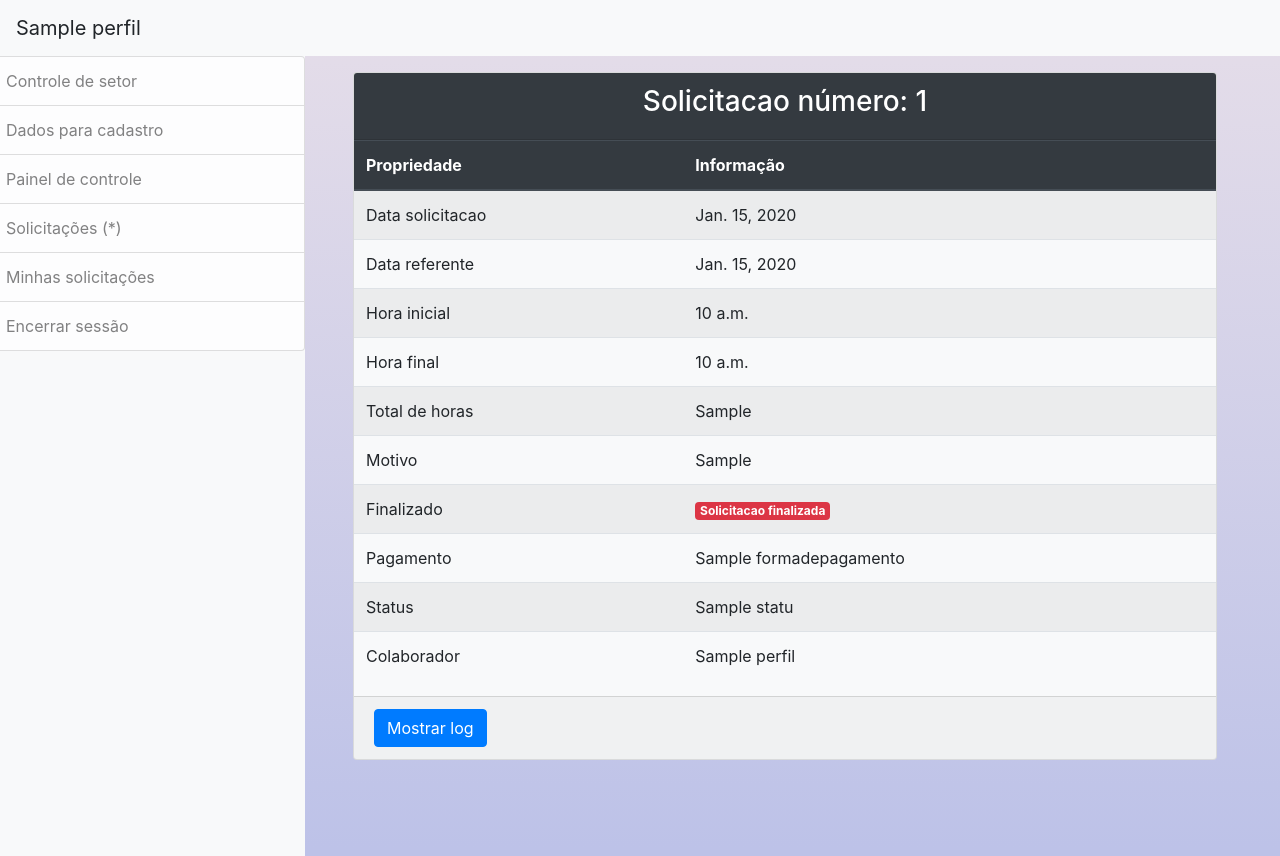
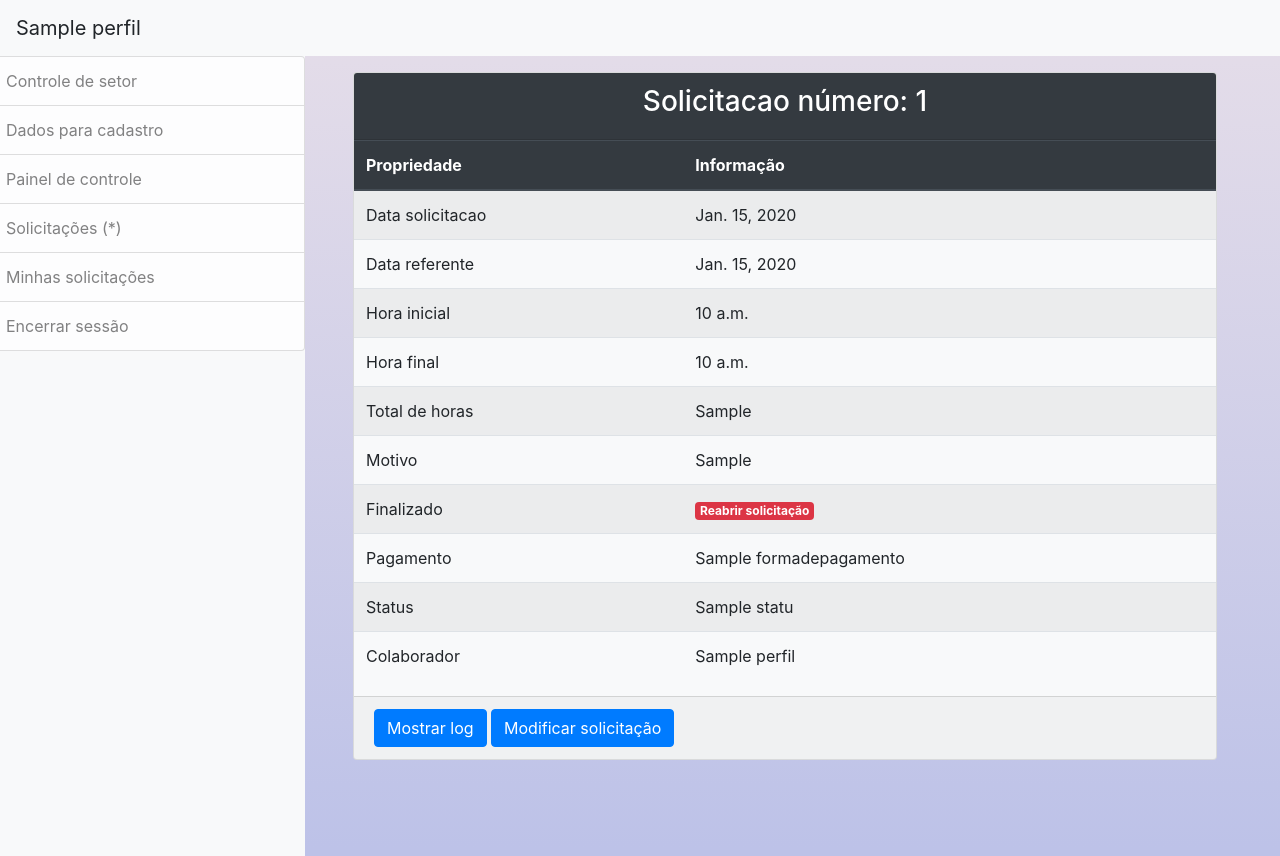
Before and after one commit to PedroHenriqueDevBR/Banco-de-horas, a Django app: page /paineldecontrole/solicitacoes/mostrar/1 in a window 1280 px wide. Run offline with Django 3.2, Linux system fonts and the light colour scheme; a user stored in the database is signed in; tables that the repository leaves empty hold one stand-in row (values such as "Sample post"); some libraries are stand-ins or nearby versions.

Commit message:
Gestor pode reabrir uma solicitaçao, status aprimorado

```diff
--- /dev/null
+++ b/bancodehoras/core/templates/core/componentes/modal-modificar-movimentacao.html
@@ -0,0 +1,45 @@
+<div class="modal fade" id="modal-modifica-log" tabindex="-1" role="dialog" aria-labelledby="modal-modifica-log-title"
+    aria-hidden="true">
+    <div class="modal-dialog modal-dialog-centered" role="document">
+        <div class="modal-content" style="font-size: 11pt;">
+            <div class="modal-header bg-light">
+                <h5 class="modal-title" id="modal-modifica-log-title">Log</h5>
+                <button type="button" class="close" data-dismiss="modal" aria-label="Close">
+                    <span aria-hidden="true">&times;</span>
+                </button>
+            </div>
+            <div class="modal-body">
+                <form action="" method="POST"> {% csrf_token %}
+
+                    <div class="input-group mb-3">
+                        <div class="input-group-prepend">
+                            <label class="input-group-text" for="inputGroupSelect01">Status</label>
+                        </div>
+                        <select class="custom-select" id="inputGroupSelect01" name="id_status">
+                            {% if status %}
+                            {% for statu in status %}
+                            <option value="{{ statu.id }}">{{ statu.nome }}</option>
+                            {% endfor %}
+                            {% endif %}
+                        </select>
+                    </div>
+
+                    <div class="input-group">
+                        <div class="input-group-prepend">
+                            <span class="input-group-text">Descrição</span>
+                        </div>
+                        <textarea class="form-control" name="descricao"
+                            placeholder="Descreva o motivo da alteração"></textarea>
+                    </div>
+
+                    <input type="text" value="{{ solicitacao.id }}" style="display: none;" name="id_movimentacao">
+
+                    <div class="modal-footer bg-light">
+                        <button type="submit" class="btn btn-success">Salvar</button>
+                        <button type="button" class="btn btn-danger" data-dismiss="modal">Fechar</button>
+                    </div>
+                </form>
+            </div>
+        </div>
+    </div>
+</div>
--- /dev/null
+++ b/bancodehoras/core/templates/core/componentes/modal-mostrar-log.html
@@ -0,0 +1,30 @@
+<div class="modal fade" id="modal-log" tabindex="-1" role="dialog" aria-labelledby="modal-log-title" aria-hidden="true">
+    <div class="modal-dialog modal-dialog-centered" role="document">
+        <div class="modal-content" style="font-size: 11pt;">
+            <div class="modal-header bg-light">
+                <h5 class="modal-title" id="modal-log-title">Log</h5>
+                <button type="button" class="close" data-dismiss="modal" aria-label="Close">
+                    <span aria-hidden="true">&times;</span>
+                </button>
+            </div>
+            <div class="modal-body px-1">
+                <ul class="list-group">
+                    {% if solicitacao.log_movimentacoes.all %}
+                    {% for log in solicitacao.log_movimentacoes.all %}
+                    <li class="list-group-item mb-1 shadow">
+                        {{ log.perfil_emissor.nome }} - {{ log.data }} <br>
+                        <hr>
+                        {{ log.log }}
+                    </li>
+                    {% endfor %}
+                    {% else %}
+                    <li class="list-group-item mb-2 shadow"> Não há log para a solicitação selecionada! </li>
+                    {% endif %}
+                </ul>
+            </div>
+            <div class="modal-footer bg-light">
+                <button type="button" class="btn btn-danger" data-dismiss="modal">Fechar</button>
+            </div>
+        </div>
+    </div>
+</div>
--- a/bancodehoras/core/templates/core/dashboard/dashboard-mostra-solicitacao.html
+++ b/bancodehoras/core/templates/core/dashboard/dashboard-mostra-solicitacao.html
@@ -51,7 +51,7 @@
                 <td>
                     {% if perfil_logado.is_superuser or perfil_logado.perfil.gerente %}
                         {% if solicitacao.finalizado == True %}
-                        <span class="badge badge-danger">Solicitacao finalizada</span>
+                        <a class="badge badge-danger text-white" data-toggle="modal" data-target="#modal-modifica-log">Reabrir solicitação</a>
                         {% else %}
                         <a href="{% url 'solicitacoes_finalizar' solicitacao.id %}" class="badge badge-primary">Finalizar agora</a>
                         {% endif %}
@@ -86,93 +86,16 @@
         <button class="btn btn-primary" data-toggle="modal" data-target="#modal-log">
             Mostrar log
         </button>
-        {% if solicitacao.finalizado == False %}
         {% if perfil_logado.is_superuser or perfil_logado.perfil.gerente %}
         <button class="btn btn-primary" data-toggle="modal" data-target="#modal-modifica-log">
             Modificar solicitação
         </button>
         {% endif %}
-        {% endif %}
     </div>
 </div>
 
+{% include 'core/componentes/modal-mostrar-log.html' %}
+{% include 'core/componentes/modal-modificar-movimentacao.html' %}
 
-<!-- Modal -->
-<div class="modal fade" id="modal-log" tabindex="-1" role="dialog" aria-labelledby="modal-log-title" aria-hidden="true">
-    <div class="modal-dialog modal-dialog-centered" role="document">
-        <div class="modal-content" style="font-size: 11pt;">
-            <div class="modal-header bg-light">
-                <h5 class="modal-title" id="modal-log-title">Log</h5>
-                <button type="button" class="close" data-dismiss="modal" aria-label="Close">
-                    <span aria-hidden="true">&times;</span>
-                </button>
-            </div>
-            <div class="modal-body px-1">
-                <ul class="list-group">
-                    {% if solicitacao %}
-                    {% for log in solicitacao.log_movimentacoes.all %}
-                    <li class="list-group-item mb-1 shadow">
-                        {{ log.perfil_emissor.nome }} - {{ log.data }} <br>
-                        <hr>
-                        {{ log.log }}
-                    </li>
-                    {% endfor %}
-                    {% else %}
-                    <li class="list-group-item mb-2 shadow"> Não há log para a solicitação atual! </li>
-                    {% endif %}
-                </ul>
-            </div>
-            <div class="modal-footer bg-light">
-                <button type="button" class="btn btn-danger" data-dismiss="modal">Fechar</button>
-            </div>
-        </div>
-    </div>
-</div>
-
-<!-- Modal -->
-<div class="modal fade" id="modal-modifica-log" tabindex="-1" role="dialog" aria-labelledby="modal-modifica-log-title"
-    aria-hidden="true">
-    <div class="modal-dialog modal-dialog-centered" role="document">
-        <div class="modal-content" style="font-size: 11pt;">
-            <div class="modal-header bg-light">
-                <h5 class="modal-title" id="modal-modifica-log-title">Log</h5>
-                <button type="button" class="close" data-dismiss="modal" aria-label="Close">
-                    <span aria-hidden="true">&times;</span>
-                </button>
-            </div>
-            <div class="modal-body">
-                <form action="" method="POST"> {% csrf_token %}
-
-                    <div class="input-group mb-3">
-                        <div class="input-group-prepend">
-                            <label class="input-group-text" for="inputGroupSelect01">Status</label>
-                        </div>
-                        <select class="custom-select" id="inputGroupSelect01" name="id_status">
-                            {% if status %}
-                            {% for statu in status %}
-                            <option value="{{ statu.id }}">{{ statu.nome }}</option>
-                            {% endfor %}
-                            {% endif %}
-                        </select>
-                    </div>
-
-                    <div class="input-group">
-                        <div class="input-group-prepend">
-                            <span class="input-group-text">Descrição</span>
-                        </div>
-                        <textarea class="form-control" name="descricao" placeholder="Descreva o motivo da alteração"></textarea>
-                    </div>
-
-                    <input type="text" value="{{ solicitacao.id }}" style="display: none;" name="id_movimentacao">
-
-                    <div class="modal-footer bg-light">
-                        <button type="submit" class="btn btn-success">Salvar</button>
-                        <button type="button" class="btn btn-danger" data-dismiss="modal">Fechar</button>
-                    </div>
-                </form>
-            </div>
-        </div>
-    </div>
-</div>
 
 {% endblock %}
--- a/bancodehoras/core/views.py
+++ b/bancodehoras/core/views.py
@@ -206,14 +206,18 @@ def SolicitacaoView(request):
     analise = Status.objects.filter(analise=True)[0]
     format_data = FormataDados()
 
+    # import pdb; pdb.set_trace()
+
     dados['perfil_logado'] = request.user
     dados['bancospendentes'] = request.user.perfil.movimentacoes.all().filter(
         Q(finalizado=False),
-        Q(entrada=True)
+        Q(entrada=True),
+        Q(status=analise)
     )
     dados['baixaspendentes'] = request.user.perfil.movimentacoes.all().filter(
         Q(finalizado=False),
-        Q(entrada=False)
+        Q(entrada=False),
+        Q(status=analise)
     )
     dados['total_de_banco_solicitado'] = format_data.calcular_total_de_horas(dados['bancospendentes'])
     dados['total_de_baixa_solicitado'] = format_data.calcular_total_de_horas(dados['baixaspendentes'])
@@ -233,7 +237,12 @@ def SolicitacaoMostrarView(request, id):
         movimentacao = Movimentacao.objects.get(id=id_movimentacao)
         perfil = request.user.perfil
 
-        msg_padrao = 'Status alterado para: {}. {}'.format(status.nome, descricao)
+        if status.autorizado:
+            movimentacao.finalizado = True
+        else:
+            movimentacao.finalizado = False
+
+        msg_padrao = '{}'.format(descricao)
         movimentacao.status = status
         movimentacao.save()
 
@@ -250,11 +259,16 @@ def SolicitacaoMostrarView(request, id):
 @login_required(login_url='login')
 def SolicitacaoFinalizarView(request, id):
     movimentacao = Movimentacao.objects.get(id=id)
-    movimentacao.finalizado = True
-    movimentacao.save()
-    perfil = request.user.perfil
-    msg_padrao = 'Solicitação finalizada'
-    LogMovimentacao.objects.create(log=msg_padrao, perfil_emissor=perfil, movimentacao=movimentacao)
+    analise = Status.objects.filter(analise=True)[0]
+
+    if movimentacao.status == analise:
+        messages.add_message(request, messages.INFO, 'Impossível finalizar uma movimentação em análise, por favor verifique o status antes de finalizar.')
+    else:
+        movimentacao.finalizado = True
+        movimentacao.save()
+        perfil = request.user.perfil
+        msg_padrao = 'Solicitação finalizada'
+        LogMovimentacao.objects.create(log=msg_padrao, perfil_emissor=perfil, movimentacao=movimentacao)
 
     return redirect('solicitacoes_mostrar', id=id)
 
```
